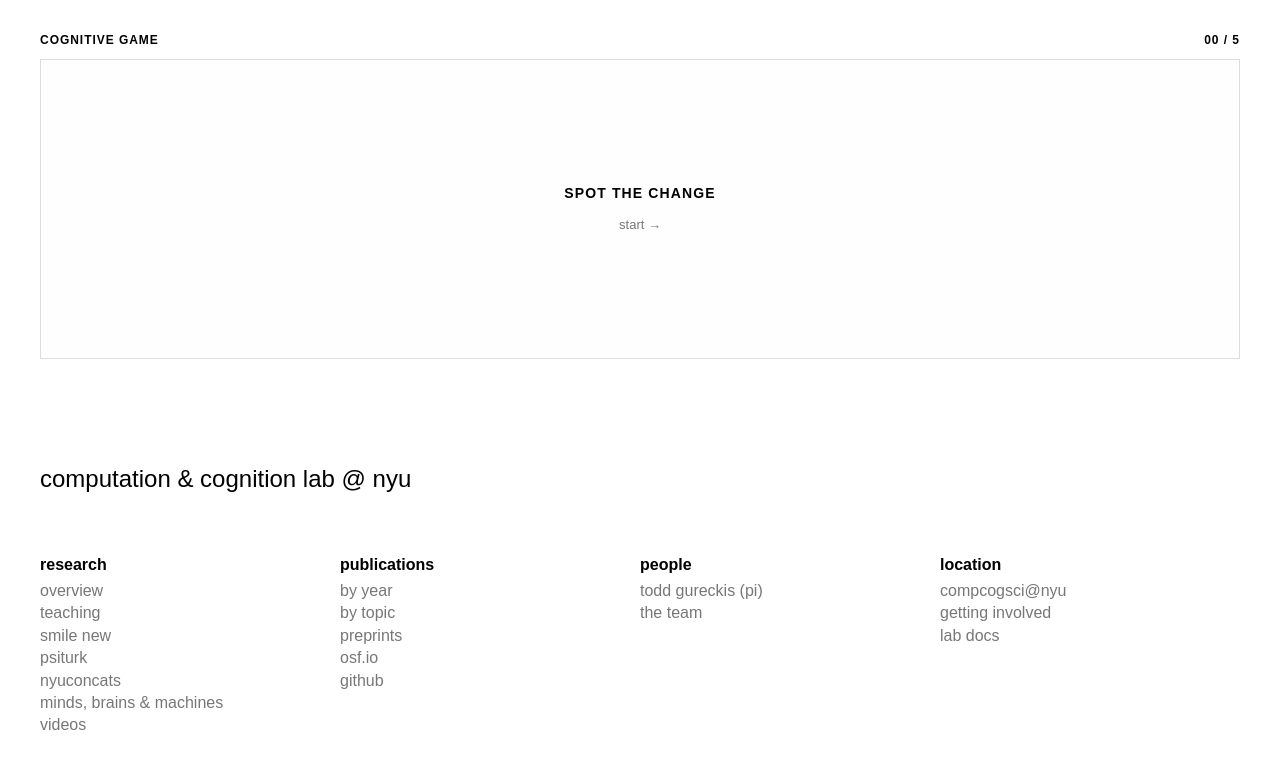
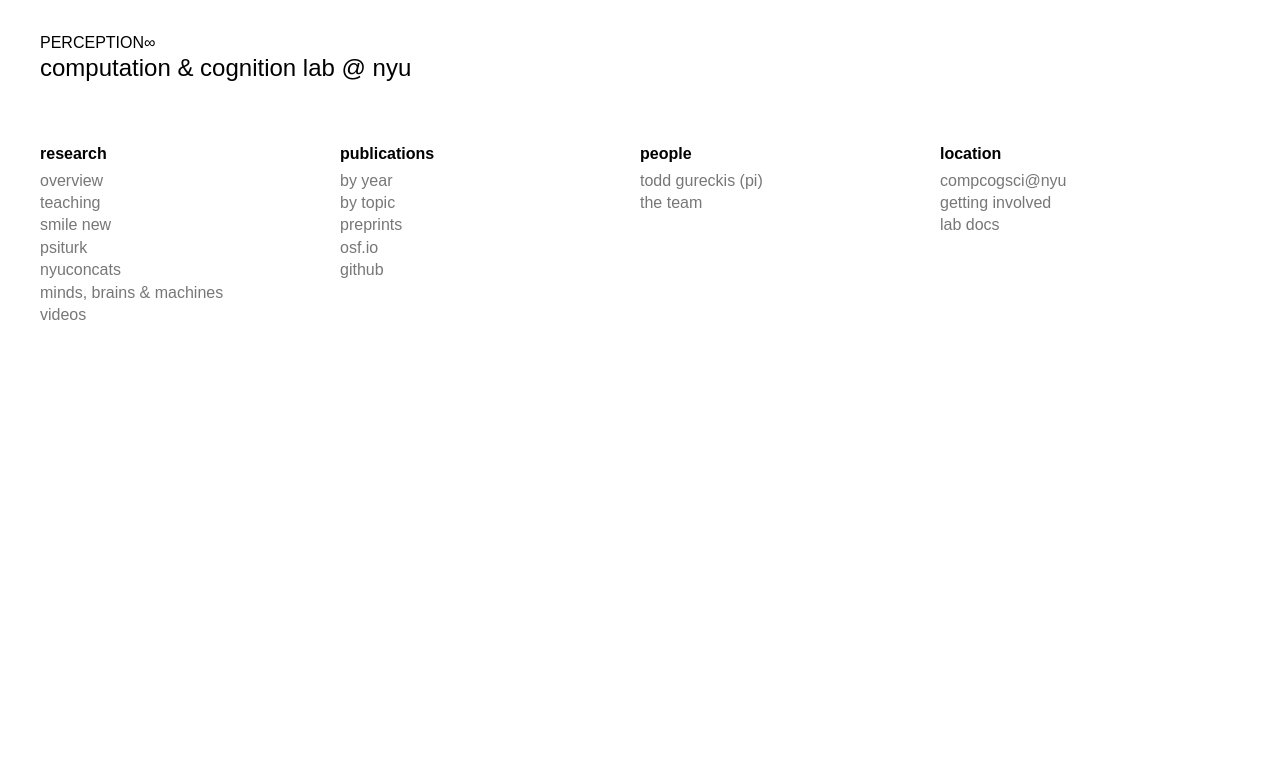
Before and after one commit to brendonban/identity-wellbeing-lab, a Next.js app: page / in a window 1280 px wide. Shown: the top 768 px of the page. Built offline with nearby package versions, Linux system fonts and the light colour scheme.

Commit message:
Update page.tsx

```diff
--- a/app/page.tsx
+++ b/app/page.tsx
@@ -1,305 +1,51 @@
 "use client";
 
-import { useEffect, useRef, useState } from "react";
-
-type ShapeType = "circle" | "square" | "triangle";
-
-type Shape = {
-  id: number;
-  type: ShapeType;
-  x: number;
-  y: number;
-  size: number;
-};
-
-const baseShapes: Shape[] = [
-  { id: 1, type: "circle", x: 14, y: 25, size: 34 },
-  { id: 2, type: "square", x: 32, y: 18, size: 30 },
-  { id: 3, type: "triangle", x: 50, y: 29, size: 36 },
-  { id: 4, type: "circle", x: 68, y: 20, size: 28 },
-  { id: 5, type: "square", x: 84, y: 31, size: 34 },
-  { id: 6, type: "triangle", x: 22, y: 61, size: 32 },
-  { id: 7, type: "circle", x: 41, y: 72, size: 30 },
-  { id: 8, type: "square", x: 59, y: 57, size: 36 },
-  { id: 9, type: "triangle", x: 76, y: 68, size: 32 },
-  { id: 10, type: "circle", x: 89, y: 57, size: 28 },
-];
-
-const TOTAL_ROUNDS = 5;
-
-function getDifferentType(type: ShapeType): ShapeType {
-  if (type === "circle") {
-    return "square";
-  }
-
-  if (type === "square") {
-    return "triangle";
-  }
-
-  return "circle";
-}
-
-function createRound(): {
-  shapes: Shape[];
-  changedId: number;
-} {
-  const changedId =
-    baseShapes[Math.floor(Math.random() * baseShapes.length)].id;
-
-  const shapes: Shape[] = baseShapes.map((shape): Shape => {
-    if (shape.id !== changedId) {
-      return { ...shape };
-    }
-
-    return {
-      ...shape,
-      type: getDifferentType(shape.type),
-    };
-  });
-
-  return {
-    shapes,
-    changedId,
-  };
-}
+import { useEffect, useState } from "react";
 
 export default function Page() {
-  const [shapes, setShapes] = useState<Shape[]>(baseShapes);
-  const [changedId, setChangedId] = useState<number | null>(null);
-
-  const [phase, setPhase] = useState<
-    "start" | "showing" | "flicker" | "answer" | "finished"
-  >("start");
-
-  const [round, setRound] = useState(1);
-  const [score, setScore] = useState(0);
-  const [message, setMessage] = useState("");
-
-  const timers = useRef<ReturnType<typeof setTimeout>[]>([]);
-
-  const clearTimers = () => {
-    timers.current.forEach((timer) => clearTimeout(timer));
-    timers.current = [];
-  };
-
-  const startRound = () => {
-    clearTimers();
-
-    const newRound = createRound();
-
-    setShapes(baseShapes);
-    setChangedId(newRound.changedId);
-    setMessage("");
-    setPhase("showing");
-
-    const flickerTimer = setTimeout(() => {
-      setPhase("flicker");
-
-      const answerTimer = setTimeout(() => {
-        setShapes(newRound.shapes);
-        setPhase("answer");
-      }, 180);
-
-      timers.current.push(answerTimer);
-    }, 1200);
-
-    timers.current.push(flickerTimer);
-  };
-
-  const handleShapeClick = (id: number) => {
-    if (phase !== "answer") {
-      return;
-    }
-
-    clearTimers();
-
-    const correct = id === changedId;
-
-    if (correct) {
-      setScore((current) => current + 1);
-      setMessage("correct");
-    } else {
-      setMessage("not this one");
-    }
-
-    const nextTimer = setTimeout(() => {
-      if (round >= TOTAL_ROUNDS) {
-        setPhase("finished");
-        return;
-      }
-
-      setRound((current) => current + 1);
-
-      const newRound = createRound();
-
-      setShapes(baseShapes);
-      setChangedId(newRound.changedId);
-      setMessage("");
-      setPhase("showing");
-
-      const flickerTimer = setTimeout(() => {
-        setPhase("flicker");
-
-        const answerTimer = setTimeout(() => {
-          setShapes(newRound.shapes);
-          setPhase("answer");
-        }, 180);
-
-        timers.current.push(answerTimer);
-      }, 1200);
-
-      timers.current.push(flickerTimer);
-    }, 650);
-
-    timers.current.push(nextTimer);
-  };
-
-  const restart = () => {
-    clearTimers();
-
-    setShapes(baseShapes);
-    setChangedId(null);
-    setPhase("start");
-    setRound(1);
-    setScore(0);
-    setMessage("");
-  };
+  const [rotation, setRotation] = useState(0);
 
   useEffect(() => {
-    return () => {
-      clearTimers();
-    };
+    const interval = setInterval(() => {
+      setRotation((current) => current + 1);
+    }, 30);
+
+    return () => clearInterval(interval);
   }, []);
 
   return (
     <main className="home">
-      {/* GAME */}
-
-      <section className="cognitive-game">
-        <div className="game-header">
-          <span>COGNITIVE GAME</span>
-
-          <span>
-            {String(score).padStart(2, "0")} / {TOTAL_ROUNDS}
-          </span>
+      {/* Optical illusion */}
+      <section className="illusion">
+        <div className="illusion-label">
+          <span>PERCEPTION</span>
+          <span>∞</span>
         </div>
 
-        <div className="game">
-          {/* START */}
+        <div className="illusion-stage">
+          <div
+            className="illusion-wheel"
+            style={{ transform: `rotate(${rotation}deg)` }}
+          >
+            <div className="ring ring-1" />
+            <div className="ring ring-2" />
+            <div className="ring ring-3" />
+            <div className="ring ring-4" />
+            <div className="ring ring-5" />
+            <div className="ring ring-6" />
+          </div>
 
-          {phase === "start" && (
-            <div className="game-message">
-              <strong>SPOT THE CHANGE</strong>
-
-              <button onClick={startRound}>
-                start →
-              </button>
-            </div>
-          )}
-
-          {/* FLICKER */}
-
-          {phase === "flicker" && <div className="flicker" />}
-
-          {/* SHAPES */}
-
-          {phase !== "start" && phase !== "finished" && (
-            <div className="shape-scene">
-              {shapes.map((shape) => (
-                <button
-                  key={shape.id}
-                  className={`shape-button ${
-                    phase === "answer" ? "can-click" : ""
-                  }`}
-                  style={{
-                    left: `${shape.x}%`,
-                    top: `${shape.y}%`,
-                    width: `${shape.size}px`,
-                    height: `${shape.size}px`,
-                  }}
-                  onClick={() => handleShapeClick(shape.id)}
-                  aria-label="Shape"
-                >
-                  {shape.type === "circle" && (
-                    <span className="shape circle" />
-                  )}
-
-                  {shape.type === "square" && (
-                    <span className="shape square" />
-                  )}
-
-                  {shape.type === "triangle" && (
-                    <span className="shape triangle" />
-                  )}
-                </button>
-              ))}
-            </div>
-          )}
-
-          {/* INSTRUCTION */}
-
-          {phase === "showing" && (
-            <div className="round-label">
-              remember
-            </div>
-          )}
-
-          {phase === "answer" && (
-            <div className="round-label">
-              which changed?
-            </div>
-          )}
-
-          {/* FEEDBACK */}
-
-          {message && (
-            <div className="feedback">
-              {message}
-            </div>
-          )}
-
-          {/* FINISHED */}
-
-          {phase === "finished" && (
-            <div className="game-message">
-              <strong>
-                {score} / {TOTAL_ROUNDS}
-              </strong>
-
-              <span>
-                {score === TOTAL_ROUNDS
-                  ? "you noticed everything."
-                  : "nice try."}
-              </span>
-
-              <button onClick={restart}>
-                play again →
-              </button>
-            </div>
-          )}
-        </div>
-
-        <div className="game-footer">
-          {phase !== "finished" &&
-            phase !== "start" &&
-            `round ${round} / ${TOTAL_ROUNDS}`}
+          <div className="illusion-center" />
         </div>
       </section>
-
-      {/* TITLE */}
 
       <div className="home-title">
         computation & cognition lab @ nyu
       </div>
 
-      {/* NAVIGATION */}
-
       <div className="home-navigation">
         <section className="home-section">
-          <div className="home-section-title">
-            research
-          </div>
-
+          <div className="home-section-title">research</div>
           <a href="#">overview</a>
           <a href="#">teaching</a>
           <a href="#">smile new</a>
@@ -310,10 +56,7 @@ export default function Page() {
         </section>
 
         <section className="home-section">
-          <div className="home-section-title">
-            publications
-          </div>
-
+          <div className="home-section-title">publications</div>
           <a href="#">by year</a>
           <a href="#">by topic</a>
           <a href="#">preprints</a>
@@ -322,19 +65,13 @@ export default function Page() {
         </section>
 
         <section className="home-section">
-          <div className="home-section-title">
-            people
-          </div>
-
+          <div className="home-section-title">people</div>
           <a href="#">todd gureckis (pi)</a>
           <a href="#">the team</a>
         </section>
 
         <section className="home-section">
-          <div className="home-section-title">
-            location
-          </div>
-
+          <div className="home-section-title">location</div>
           <a href="#">compcogsci@nyu</a>
           <a href="#">getting involved</a>
           <a href="#">lab docs</a>
```
